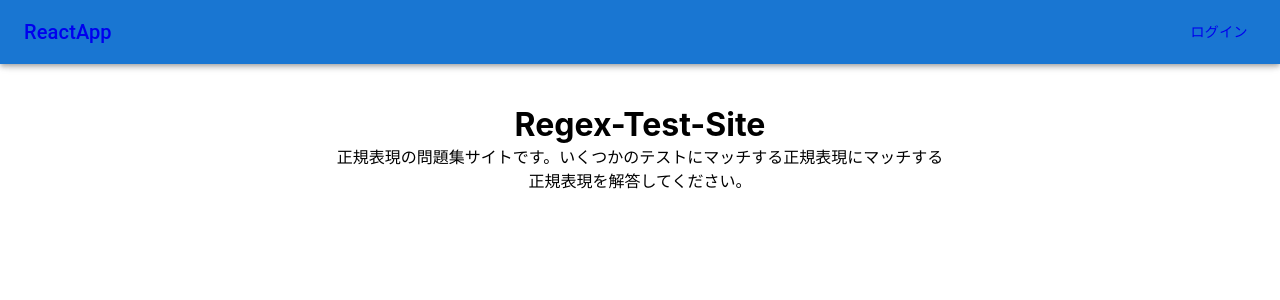
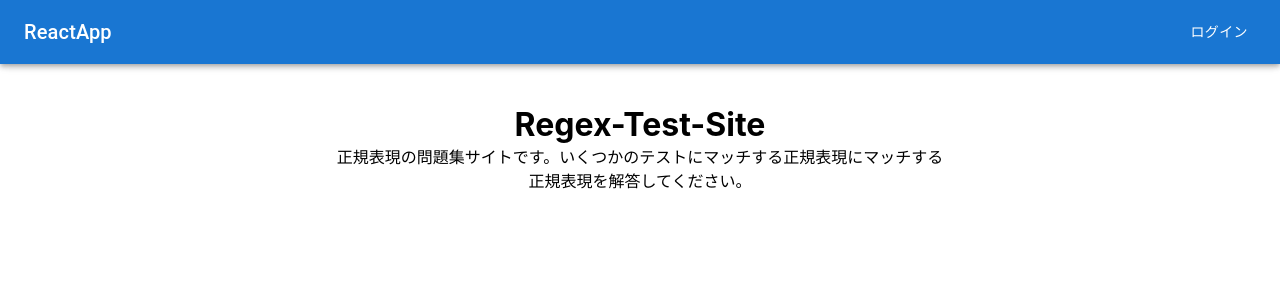
Before and after one commit to kosimaru1997/regex-test-site, a React (Create React App) app: page / in a window 1280 px wide. Shown: the top 300 px of the page. Built offline with nearby package versions, Linux system fonts and the light colour scheme.

Commit message:
スタイル追加

```diff
--- a/src/App.css
+++ b/src/App.css
@@ -7,3 +7,7 @@
 a {
   text-decoration: none;
 }
+
+.white {
+  color: white;
+}
```
